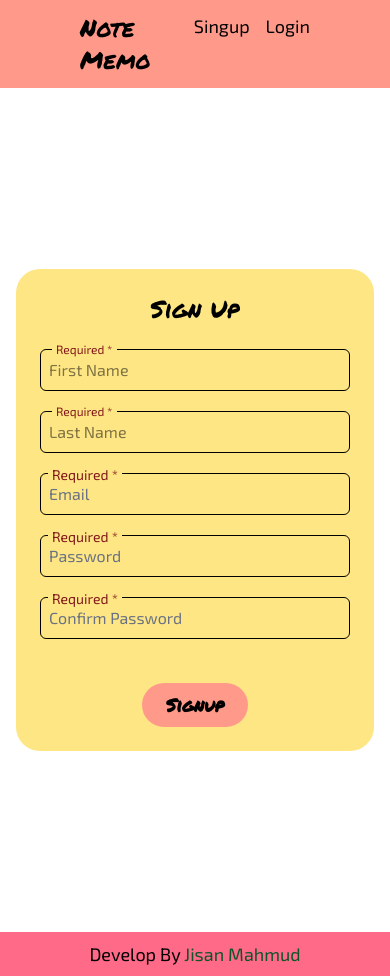
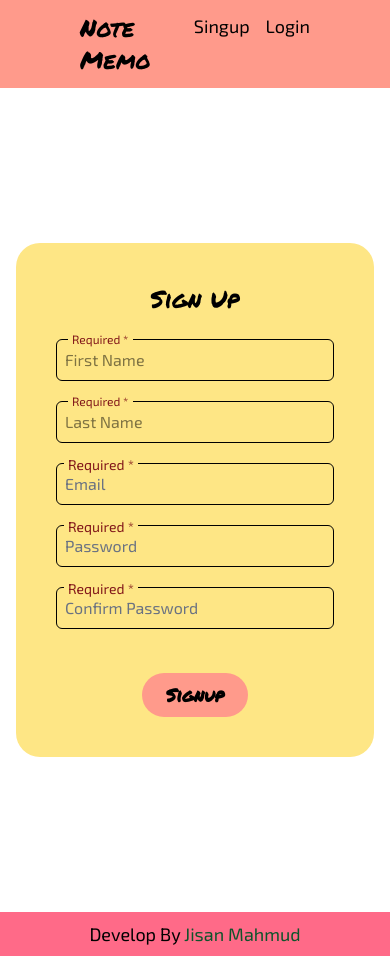
Before and after one commit to jisan-mahmud/note_keeper_frontend, a React (Vite) app: page /sign-up in a window 390 px wide. Built offline with nearby package versions, Linux system fonts and the light colour scheme.

Commit message:
some changes in signup component

```diff
--- a/src/pages/Signup.jsx
+++ b/src/pages/Signup.jsx
@@ -47,11 +47,11 @@ const Signup = () => {
     }
 
     return (
-        <div className="flex justify-center items-center overflow-hidden w-full min-h-screen p-4">
-            <div className="flex flex-col sm:flex-row w-full sm:w-fit justify-center items-center">
-                <div className="bg-amber-200 p-6 sm:p-10 mx-4 sm:mx-10 rounded-3xl w-full max-w-md">
+        <div className="flex justify-center items-center overflow-hidden w-full min-h-[calc(100vh-100px)] p-4 my-10 sm:my-0">
+        <div className="flex flex-col sm:flex-row justify-center items-center w-full sm:w-auto">
+          <div className="bg-amber-200 p-10 mx-4 sm:mx-10 rounded-3xl w-full max-w-md">
             <h2 className="text-2xl text-center">Sign Up</h2>
-                    <form onSubmit={handleForm} onChange= {handleFormInput} className="mt-6 sm:mt-10">
+            <form onSubmit={handleForm} onChange={handleFormInput} className="mt-6 sm:mt-10">
               <NameField firstNameRef={firstName} lastNameRef={lastName} />
               <EmailField emailRef={email} />
               <PasswordField passwordRef={password} fieldType={'Password'} />
@@ -66,13 +66,12 @@ const Signup = () => {
                 )}
               </div>
 
-                        <Buttton buttonType='Signup' />
+              <Buttton buttonType="Signup" />
             </form>
-
-
           </div>
         </div>
       </div>
+
 
     );
 };
```
Lines whose indentation alone changed are shown as unchanged.
